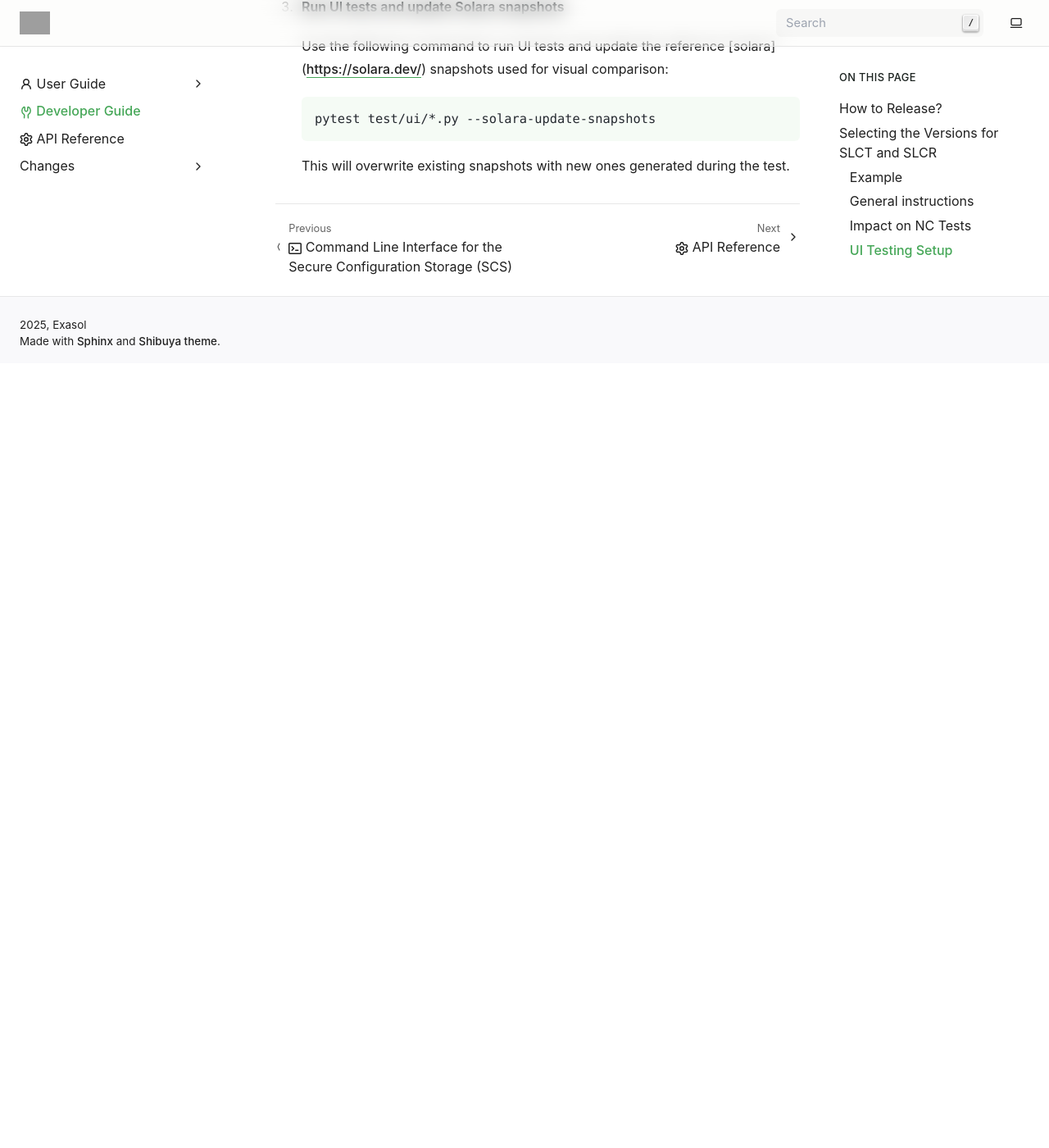
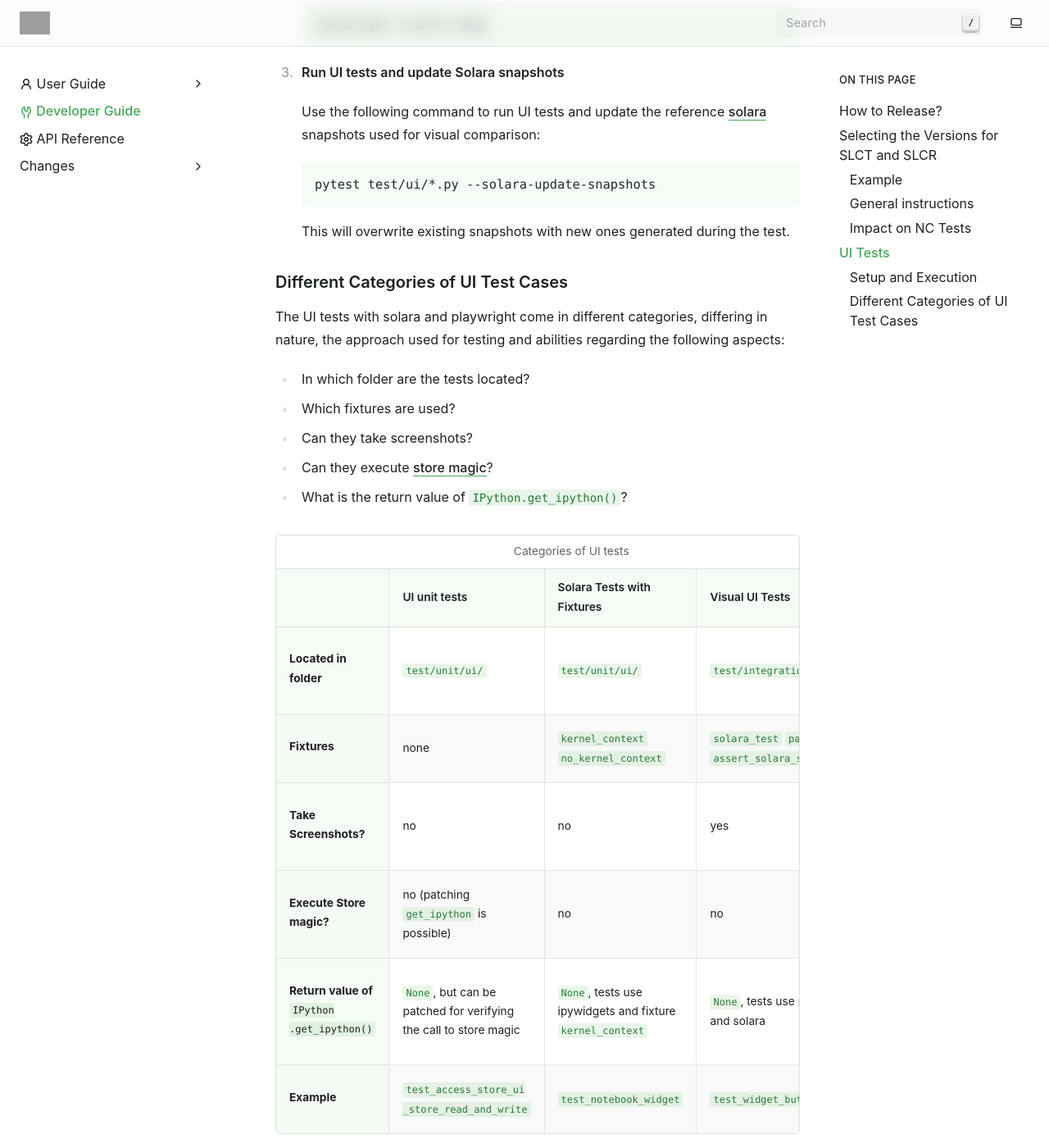
Before and after one commit to exasol/notebook-connector, a Sphinx documentation site: the page built from doc/developer_guide/developer-guide.rst, in a window 1280 px wide and 1400 px high, scrolled down 2639 px. Shown: the whole window at 82% size. Built offline with Sphinx 7.4.7, drawn with Linux system fonts in a browser that asks for light colours; before the commit the page ends 3082 px from its top, so only the background shows below that; some of the changed text lies outside the part shown; grey boxes are pictures that could not be loaded.

Commit message:
#304: Described UI test categories in Developer Guide

```diff
--- a/doc/changes/unreleased.md
+++ b/doc/changes/unreleased.md
@@ -3,3 +3,7 @@
 ## Refactoring
 
 * #306: Add optional pyexasol-extra dependency target for polars & pyarrow
+
+## Documentation
+
+* #304: Described UI test categories in Developer Guide
--- a/doc/developer_guide/developer-guide.rst
+++ b/doc/developer_guide/developer-guide.rst
@@ -90,10 +90,13 @@ In consequence, updating the SLCR version potentially may require updating the
 NC tests as well, e.g. the name of the flavor used in the tests.
 
 
-UI Testing Setup
-================
+UI Tests
+********
 
-To run UI tests using [Playwright](https://playwright.dev/) and Pytest, follow these steps to ensure all dependencies are installed and snapshots are updated correctly.
+Setup and Execution
+===================
+
+To run UI tests using `Playwright <https://playwright.dev/>`_ Pytest, follow these steps to ensure all dependencies are installed and snapshots are updated correctly.
 
 1. **Install Playwright browser binaries**
 
@@ -113,10 +116,58 @@ To run UI tests using [Playwright](https://playwright.dev/) and Pytest, follow t
 
 3. **Run UI tests and update Solara snapshots**
 
-   Use the following command to run UI tests and update the reference [solara](https://solara.dev/) snapshots used for visual comparison:
+   Use the following command to run UI tests and update the reference
+   `solara <https://solara.dev/>`_ snapshots used for visual comparison:
 
    .. code-block:: bash
 
       pytest test/ui/*.py --solara-update-snapshots
 
    This will overwrite existing snapshots with new ones generated during the test.
+
+
+Different Categories of UI Test Cases
+=====================================
+
+The UI tests with solara and playwright come in different categories,
+differing in nature, the approach used for testing and abilities regarding the
+following aspects:
+
+* In which folder are the tests located?
+* Which fixtures are used?
+* Can they take screenshots?
+* Can they execute `store magic <https://ipython.readthedocs.io/en/stable/config/extensions/storemagic.html>`_?
+* What is the return value of ``IPython.get_ipython()``?
+
+.. list-table:: Categories of UI tests
+   :header-rows: 1
+   :stub-columns: 1
+
+   * -
+     - UI unit tests
+     - Solara Tests with Fixtures
+     - Visual UI Tests
+   * - Located in folder
+     - ``test/unit/ui/``
+     - ``test/unit/ui/``
+     - ``test/integration/ui/``
+   * - Fixtures
+     - none
+     - ``kernel_context`` ``no_kernel_context``
+     -  ``solara_test`` ``page_session`` ``assert_solara_snapshot``
+   * - Take Screenshots?
+     - no
+     - no
+     - yes
+   * - Execute Store magic?
+     - no (patching ``get_ipython`` is possible)
+     - no
+     - no
+   * - Return value of ``IPython .get_ipython()``
+     - ``None``, but can be patched for verifying the call to store magic
+     - ``None``, tests use ipywidgets and fixture ``kernel_context``
+     - ``None``, tests use playwright and solara
+   * - Example
+     - ``test_access_store_ui _store_read_and_write``
+     - ``test_notebook_widget``
+     - ``test_widget_button_solara``
```
